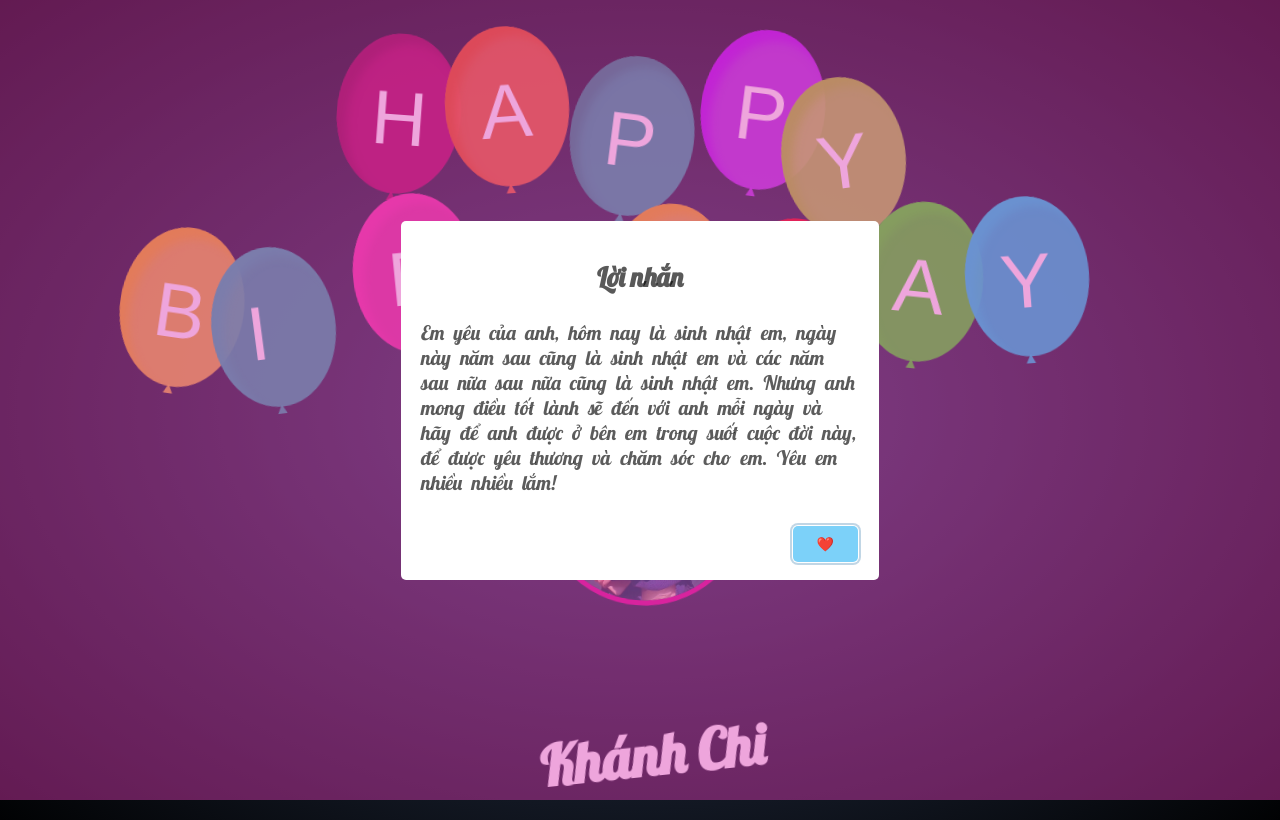
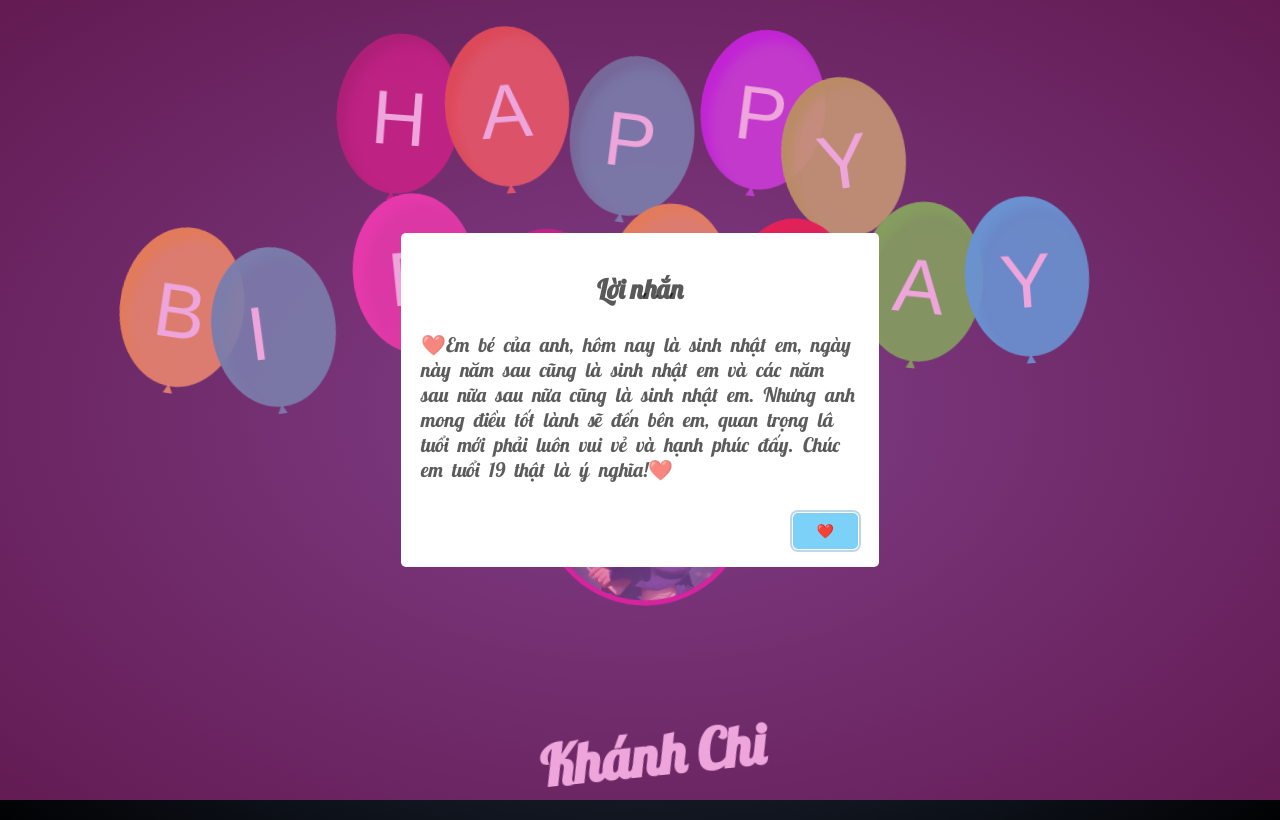
Before and after one commit to Son213333/happybirthdaykhchi, a plain HTML site: page index.html in a window 1280 px wide. Both pictures are taken after a click on the picture 645 px from the left and 510 px from the top of the page. Drawn offline with nearby package versions, Linux system fonts and the light colour scheme; a web font is replaced by a local one.

Commit message:
Update index.html
Signed-off-by: Son213333 <118117369+Son213333@users.noreply.github.com>

```diff
--- a/index.html
+++ b/index.html
@@ -76,7 +76,7 @@
                 // 6. Lời nhắn hiện ra khi bấm vào tên hoặc avatar
                 swal({
                     title: "Lời nhắn", // Tiêu đề của popup
-                    text: "Em yêu của anh, hôm nay là sinh nhật em, ngày này năm sau cũng là sinh nhật em và các năm sau nữa sau nữa cũng là sinh nhật em. Nhưng anh mong điều tốt lành sẽ đến với anh mỗi ngày và hãy để anh được ở bên em trong suốt cuộc đời này, để được yêu thương và chăm sóc cho em. Yêu em nhiều nhiều lắm!", // Nội dung lời nhắn
+                    text: "❤️Em bé của anh, hôm nay là sinh nhật em, ngày này năm sau cũng là sinh nhật em và các năm sau nữa sau nữa cũng là sinh nhật em. Nhưng anh mong điều tốt lành sẽ đến bên em, quan trọng lâ tuổi mới phải luôn vui vẻ và hạnh phúc đấy. Chúc em tuổi 19 thật là ý nghĩa!❤️", // Nội dung lời nhắn
                     button: {
                         text: "❤️️",
                     },
```
